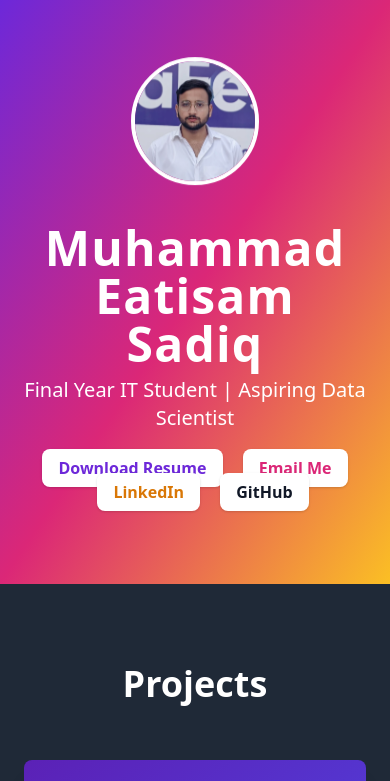
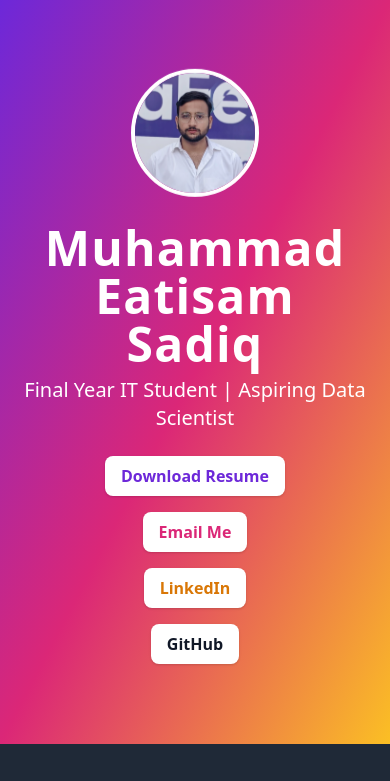
Before and after one commit to Ch-mes/eatisam-portfolio, a plain HTML site: page index.html in a window 390 px wide. Shown: the top 781 px of the page. Drawn offline with nearby package versions, Linux system fonts and the light colour scheme.

Commit message:
Fix mobile overlap in hero section

```diff
--- a/index.html
+++ b/index.html
@@ -15,12 +15,13 @@
     <img src="images/profile.jpg" alt="Profile" class="w-32 h-32 mx-auto rounded-full border-4 border-white mb-4 animate-bounce">
     <h1 class="text-5xl font-extrabold tracking-wide animate-fade-in-up">Muhammad Eatisam Sadiq</h1>
     <p class="mt-2 text-xl font-light animate-fade-in-up delay-200">Final Year IT Student | Aspiring Data Scientist</p>
-    <div class="mt-6 space-x-4 animate-fade-in-up delay-300">
-      <a href="resume.pdf" download class="bg-white text-purple-700 font-semibold py-2 px-4 rounded-lg shadow hover:scale-105 transition-transform">Download Resume</a>
-      <a href="mailto:eatisamsadiq010@gmail.com" class="bg-white text-pink-600 font-semibold py-2 px-4 rounded-lg shadow hover:scale-105 transition-transform">Email Me</a>
-      <a href="https://www.linkedin.com/in/eatisam-sadiq-b7a51722b" target="_blank" class="bg-white text-yellow-600 font-semibold py-2 px-4 rounded-lg shadow hover:scale-105 transition-transform">LinkedIn</a>
-      <a href="https://github.com/Ch-mes" target="_blank" class="bg-white text-gray-900 font-semibold py-2 px-4 rounded-lg shadow hover:scale-105 transition-transform">GitHub</a>
-    </div>
+    <div class="mt-6 flex flex-col sm:flex-row sm:space-x-4 space-y-4 sm:space-y-0 items-center justify-center animate-fade-in-up delay-300">
+  <a href="resume.pdf" download class="bg-white text-purple-700 font-semibold py-2 px-4 rounded-lg shadow hover:scale-105 transition-transform">Download Resume</a>
+  <a href="mailto:eatisamsadiq010@gmail.com" class="bg-white text-pink-600 font-semibold py-2 px-4 rounded-lg shadow hover:scale-105 transition-transform">Email Me</a>
+  <a href="https://www.linkedin.com/in/eatisam-sadiq-b7a51722b" target="_blank" class="bg-white text-yellow-600 font-semibold py-2 px-4 rounded-lg shadow hover:scale-105 transition-transform">LinkedIn</a>
+  <a href="https://github.com/Ch-mes" target="_blank" class="bg-white text-gray-900 font-semibold py-2 px-4 rounded-lg shadow hover:scale-105 transition-transform">GitHub</a>
+</div>
+
   </section>
 
   <!-- Projects -->
```
